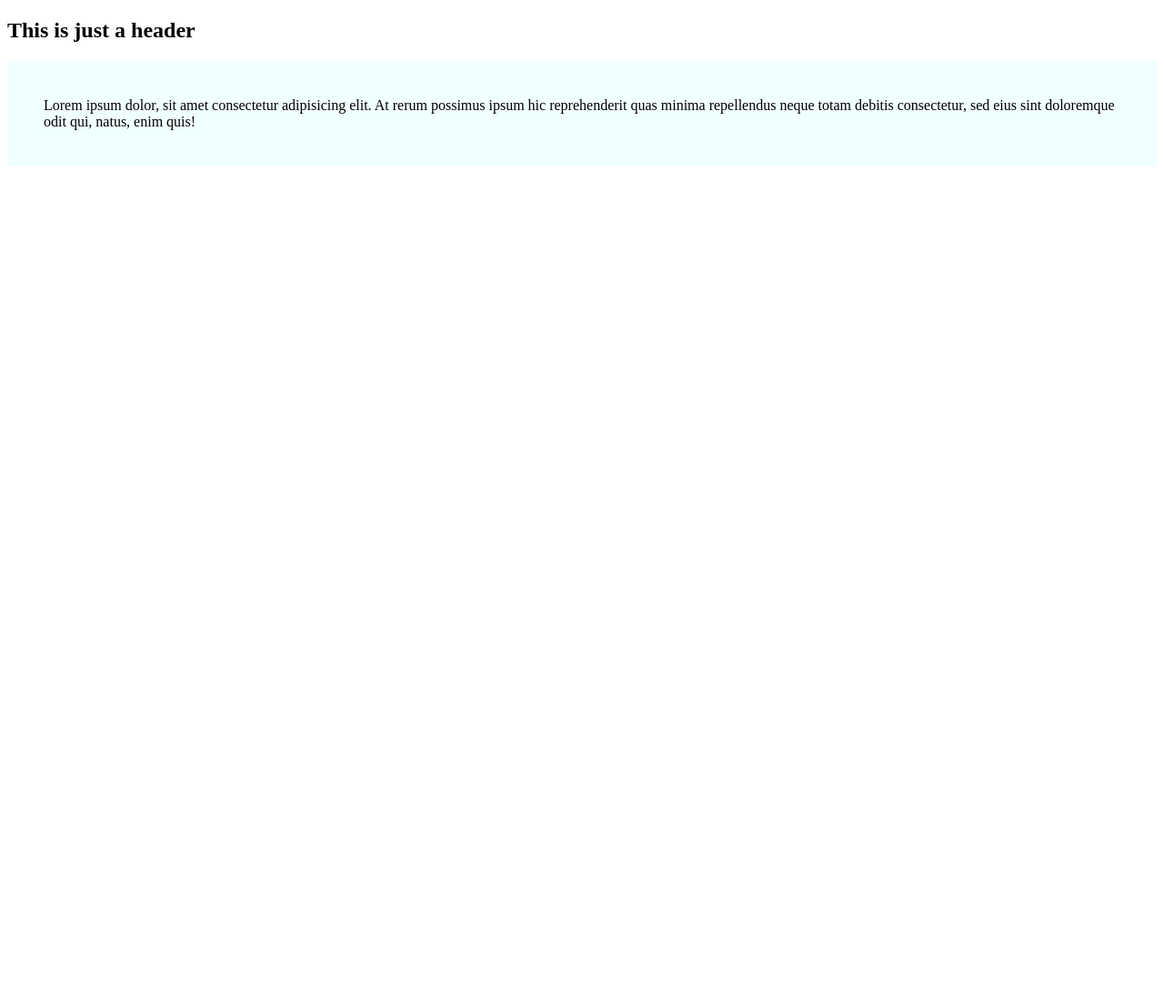
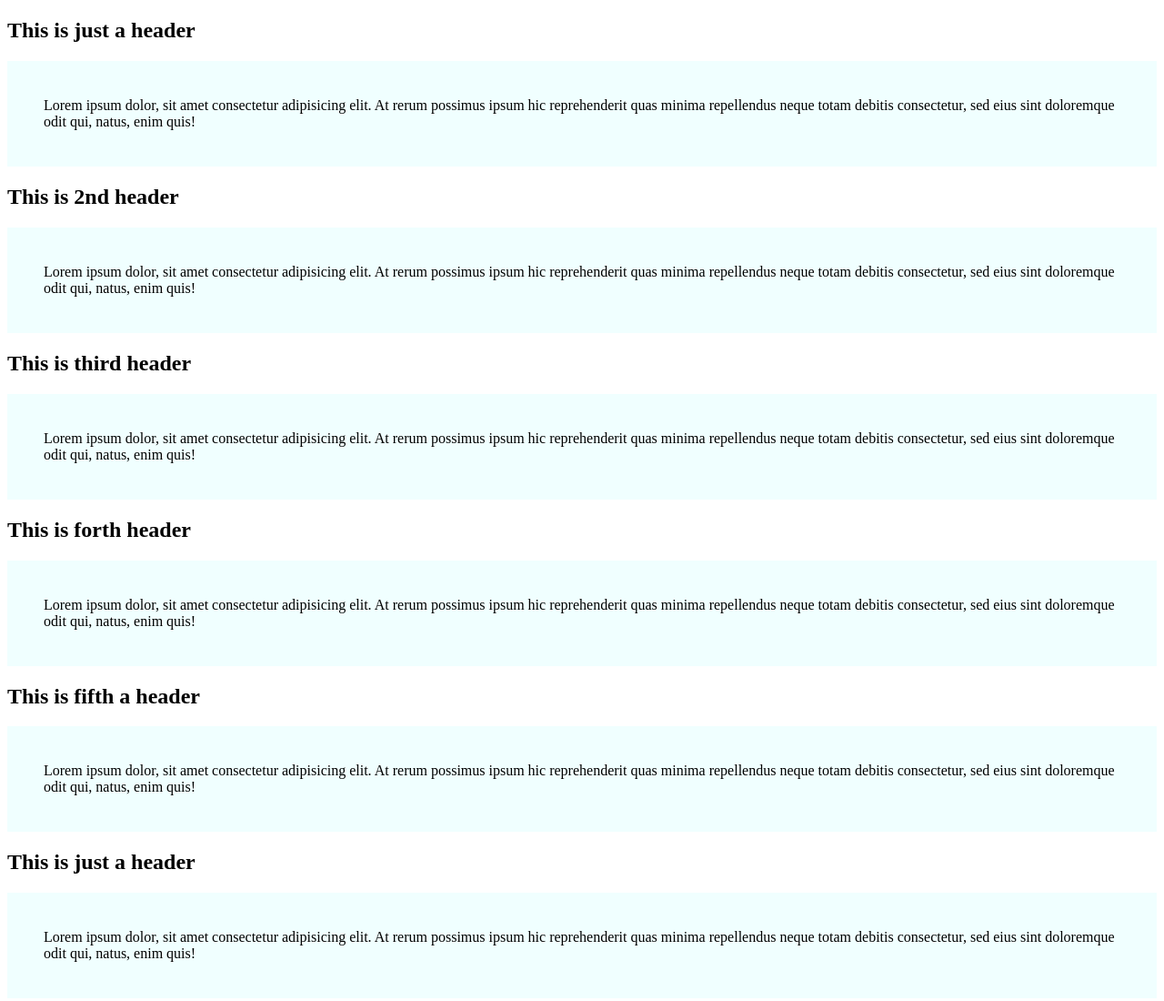
Before and after one commit to Shraban328/git-github-test, a plain HTML site: page index.html in a window 1280 px wide. Shown: the whole page at 91% size. Before the commit the page ends 800 px from the top, so only its background shows below. Drawn offline with Linux system fonts and the light colour scheme.

Commit message:
added the second blog

```diff
--- a/index.html
+++ b/index.html
@@ -9,5 +9,15 @@
 <body>
     <h2>This is just a header</h2>
     <p>Lorem ipsum dolor, sit amet consectetur adipisicing elit. At rerum possimus ipsum hic reprehenderit quas minima repellendus neque totam debitis consectetur, sed eius sint doloremque odit qui, natus, enim quis!</p>
+    <h2>This is  2nd header</h2>
+    <p>Lorem ipsum dolor, sit amet consectetur adipisicing elit. At rerum possimus ipsum hic reprehenderit quas minima repellendus neque totam debitis consectetur, sed eius sint doloremque odit qui, natus, enim quis!</p>
+    <h2>This is third header</h2>
+    <p>Lorem ipsum dolor, sit amet consectetur adipisicing elit. At rerum possimus ipsum hic reprehenderit quas minima repellendus neque totam debitis consectetur, sed eius sint doloremque odit qui, natus, enim quis!</p>
+    <h2>This is forth header</h2>
+    <p>Lorem ipsum dolor, sit amet consectetur adipisicing elit. At rerum possimus ipsum hic reprehenderit quas minima repellendus neque totam debitis consectetur, sed eius sint doloremque odit qui, natus, enim quis!</p>
+    <h2>This is fifth a header</h2>
+    <p>Lorem ipsum dolor, sit amet consectetur adipisicing elit. At rerum possimus ipsum hic reprehenderit quas minima repellendus neque totam debitis consectetur, sed eius sint doloremque odit qui, natus, enim quis!</p>
+    <h2>This is just a header</h2>
+    <p>Lorem ipsum dolor, sit amet consectetur adipisicing elit. At rerum possimus ipsum hic reprehenderit quas minima repellendus neque totam debitis consectetur, sed eius sint doloremque odit qui, natus, enim quis!</p>
 </body>
 </html>
--- a/styles/index.css
+++ b/styles/index.css
@@ -1,5 +1,5 @@
 p{
     background-color: azure;
     padding: 40px;
-
+    margin-bottom: 20px;
 }
```
